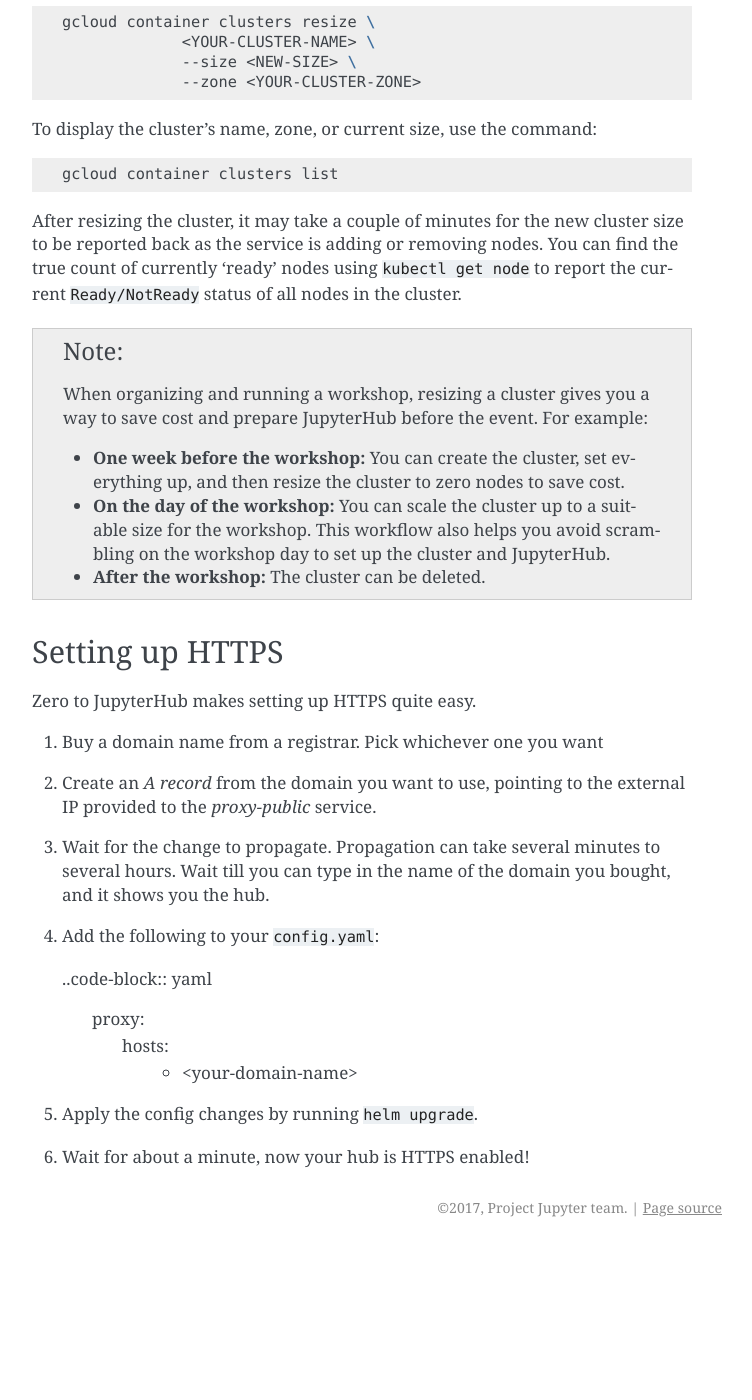
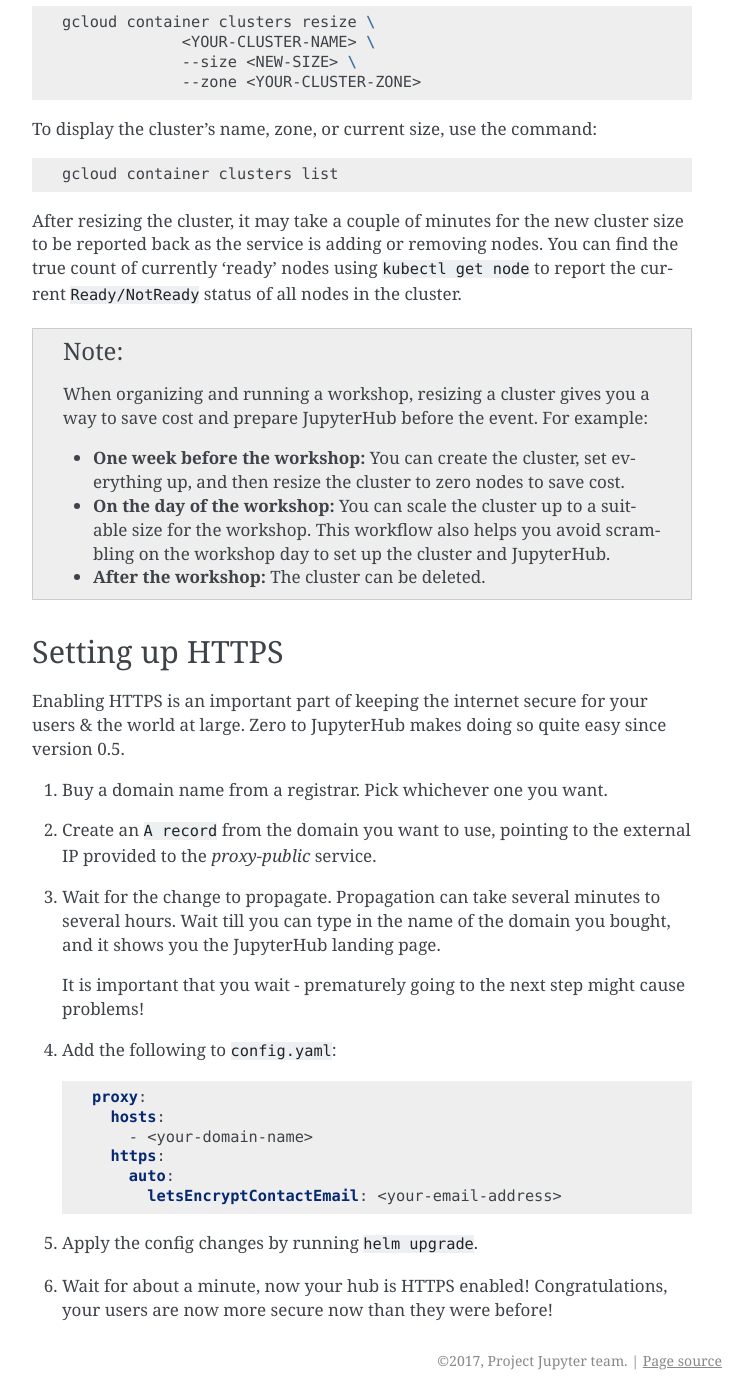
Before and after one commit to jupyterhub/zero-to-jupyterhub-k8s, a Sphinx documentation site: the page built from doc/source/extending-jupyterhub.rst, in a window 1280 px wide and 1400 px high, scrolled down 2949 px. Shown: the whole window, without its empty margins (388-1140 px from the left). Built offline with Sphinx 7.4.7, drawn with Linux system fonts in a browser that asks for light colours; before the commit the page ends 4196 px from its top, so only the background shows below that.

Commit message:
Update docs!

```diff
--- a/doc/source/extending-jupyterhub.rst
+++ b/doc/source/extending-jupyterhub.rst
@@ -181,21 +181,30 @@
 Setting up HTTPS
 ----------------
 
-Zero to JupyterHub makes setting up HTTPS quite easy.
+Enabling HTTPS is an important part of keeping the internet secure for
+your users & the world at large. Zero to JupyterHub makes doing so quite
+easy since version 0.5.
 
-1. Buy a domain name from a registrar. Pick whichever one you want
-2. Create an `A record` from the domain you want to use, pointing to the
+1. Buy a domain name from a registrar. Pick whichever one you want.
+2. Create an ``A record`` from the domain you want to use, pointing to the
    external IP provided to the `proxy-public` service.
 3. Wait for the change to propagate. Propagation can take several minutes to
    several hours. Wait till you can type in the name of the domain you bought,
-   and it shows you the hub.
-4. Add the following to your ``config.yaml``:
+   and it shows you the JupyterHub landing page.
 
-   ..code-block:: yaml
+   It is important that you wait - prematurely going to the next step might cause problems!
+
+4. Add the following to ``config.yaml``:
+
+   .. code-block:: yaml
 
      proxy:
        hosts:
          - <your-domain-name>
+       https:
+         auto:
+           letsEncryptContactEmail: <your-email-address>
 
 5. Apply the config changes by running ``helm upgrade``.
-6. Wait for about a minute, now your hub is HTTPS enabled!
+6. Wait for about a minute, now your hub is HTTPS enabled! Congratulations, your
+   users are now more secure now than they were before!
```
